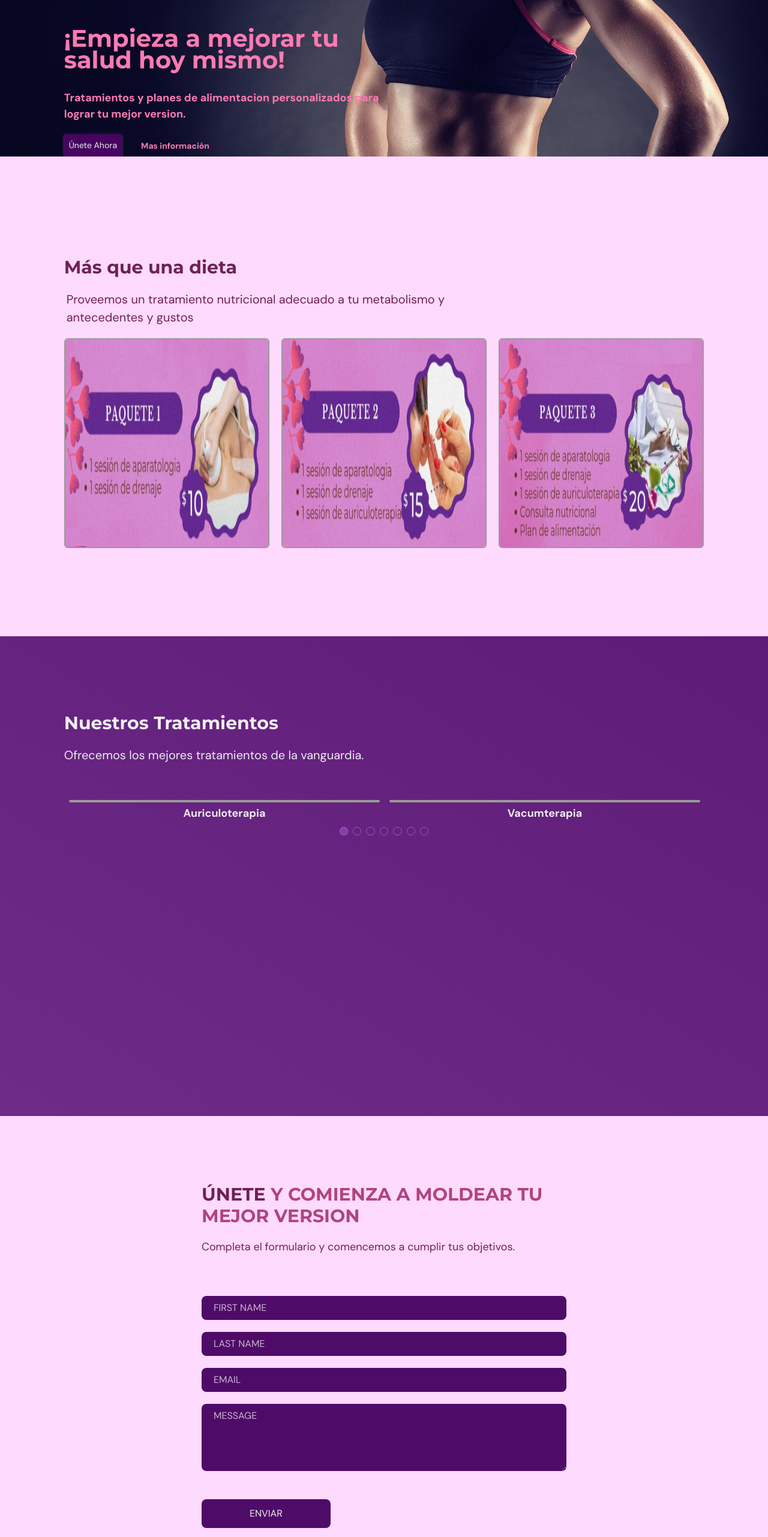
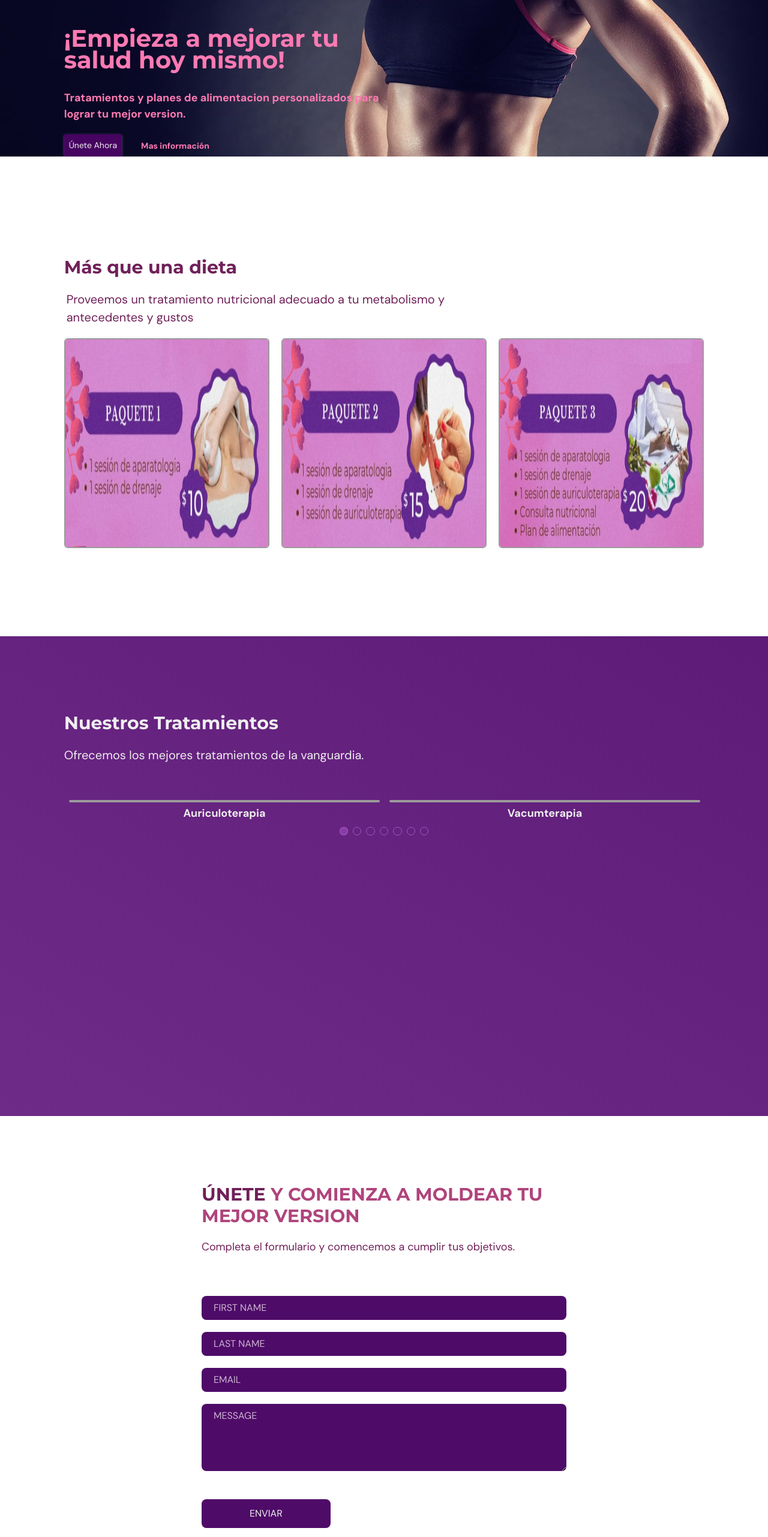
Before and after one commit to TeslaVel/tunutrividafront, a React (Vite) app: page / in a window 1280 px wide. Shown: the part 234-2797 px from the top of the page at 60% size. Built offline with nearby package versions, Linux system fonts and the light colour scheme; what actioncable would draw is missing.

Commit message:
changes background pink to white

```diff
--- a/src/pages/Landing/contactUs/index.tsx
+++ b/src/pages/Landing/contactUs/index.tsx
@@ -42,7 +42,7 @@ export const ContactUs: React.FC<Props> = ({ setSelectedPage }: Props) => {
       xxxs:py-[7rem] xxs:py-[7rem] xs:py-[7rem] sm:py-[7rem]
       md:min-h-[800px] lg:min-h-[800px]
       md:h-[100vh] lg:h-[100vh]
-      flex flex-col justify-center bg-secondly-female-05">
+      flex flex-col justify-center">
       <motion.div
         onViewportEnter={() => setSelectedPage(SelectedPage.Contactus)}
         className="justify-between flex flex-col mx-auto xxxs:px-4 xxs:px-4 xxs:w-full sm:w-full  md:w-4/6  lg:w-3/6"
--- a/src/pages/Landing/packages/index.tsx
+++ b/src/pages/Landing/packages/index.tsx
@@ -40,7 +40,7 @@ export const Packages: React.FC<Props> = ({ setSelectedPage }: Props) => {
       xxxs:py-[7rem] xxs:py-[7rem] xs:py-[7rem] sm:py-[7rem]
       md:min-h-[800px] lg:min-h-[800px]
       lg:h-[100vh] md:h-[100vh]
-      flex flex-col justify-center bg-secondly-female-05">
+      flex flex-col justify-center">
       <motion.div
         onViewportEnter={() => setSelectedPage(SelectedPage.Packages)}
         className="mx-auto w-5/6"
```
Also changed, not shown: 2 other files (tests, documents, lock files or other folders).
